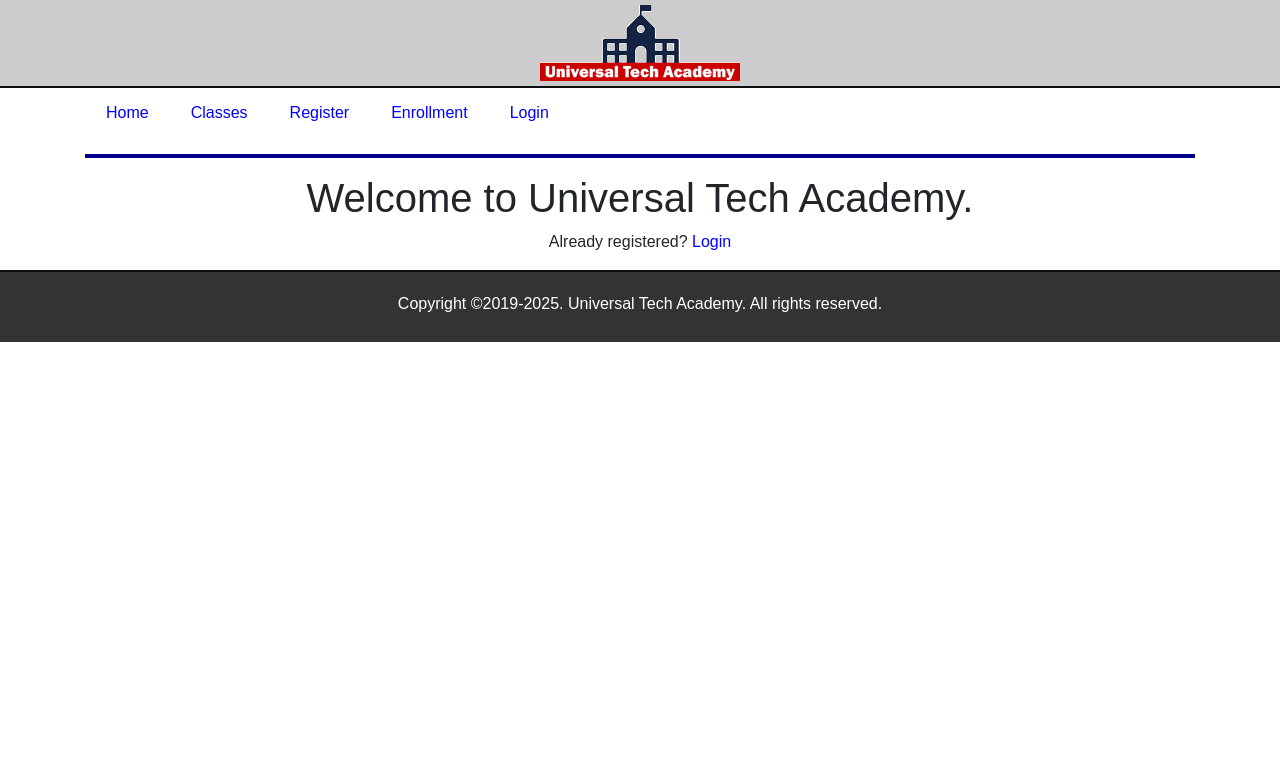
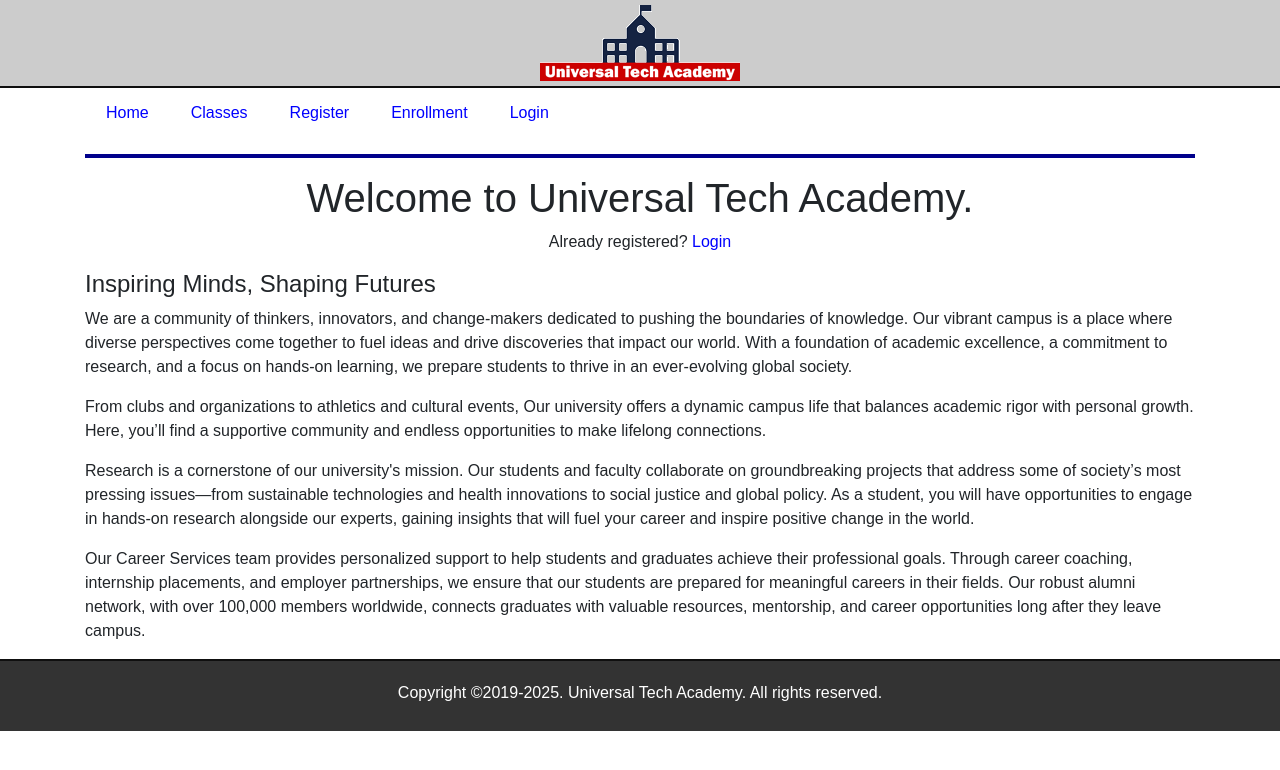
Before and after one commit to flora-shek/web_development_using_flask, a Python web app: template application/templates/index.html in a window 1280 px wide. Shown: the top 770 px of the page. Run offline with Jinja, Linux system fonts and the light colour scheme; the template is opened without the code that fills it, so the values that code supplies are empty; some libraries are stand-ins or nearby versions.

Commit message:
homepage content

```diff
--- a/application/templates/index.html
+++ b/application/templates/index.html
@@ -12,7 +12,21 @@
             <p>Already registered? <a href="{{url_for('login') }}">Login</a></p>
             {% endif %}
             <div style ="text-align:left;">
-
+                <h4>Inspiring Minds, Shaping Futures</h4>
+                <p> We are a community of thinkers, innovators, and change-makers dedicated to pushing the boundaries of knowledge.
+                    Our vibrant campus is a place where diverse perspectives come together to fuel ideas and drive discoveries that
+                     impact our world. With a foundation of academic excellence, a commitment to research, and a focus on hands-on
+                      learning, we prepare students to thrive in an ever-evolving global society.</p>
+                <p>From clubs and organizations to athletics and cultural events, Our university offers a
+                    dynamic campus life that balances academic rigor with personal growth. Here, you’ll find a
+                     supportive community and endless opportunities to make lifelong connections.</p>
+                <p>Research is a cornerstone of our university's mission. Our students and faculty collaborate on groundbreaking projects that address some of society’s most pressing issues—from sustainable technologies and health innovations to social justice and global policy. As a student, you will have opportunities to engage in hands-on research alongside our experts,
+                     gaining insights that will fuel your career and inspire positive change in the world.</p>
+                <p>Our Career Services team provides personalized support to help students and graduates achieve their professional goals.
+                    Through career coaching, internship placements, and employer partnerships, we ensure that our
+                     students are prepared for meaningful careers in their fields. Our robust alumni network, with over 100,000 members worldwide,
+                     connects graduates with valuable resources, mentorship, and career opportunities
+                      long after they leave campus.</p>
             </div>
         </div>
   </div>
```
